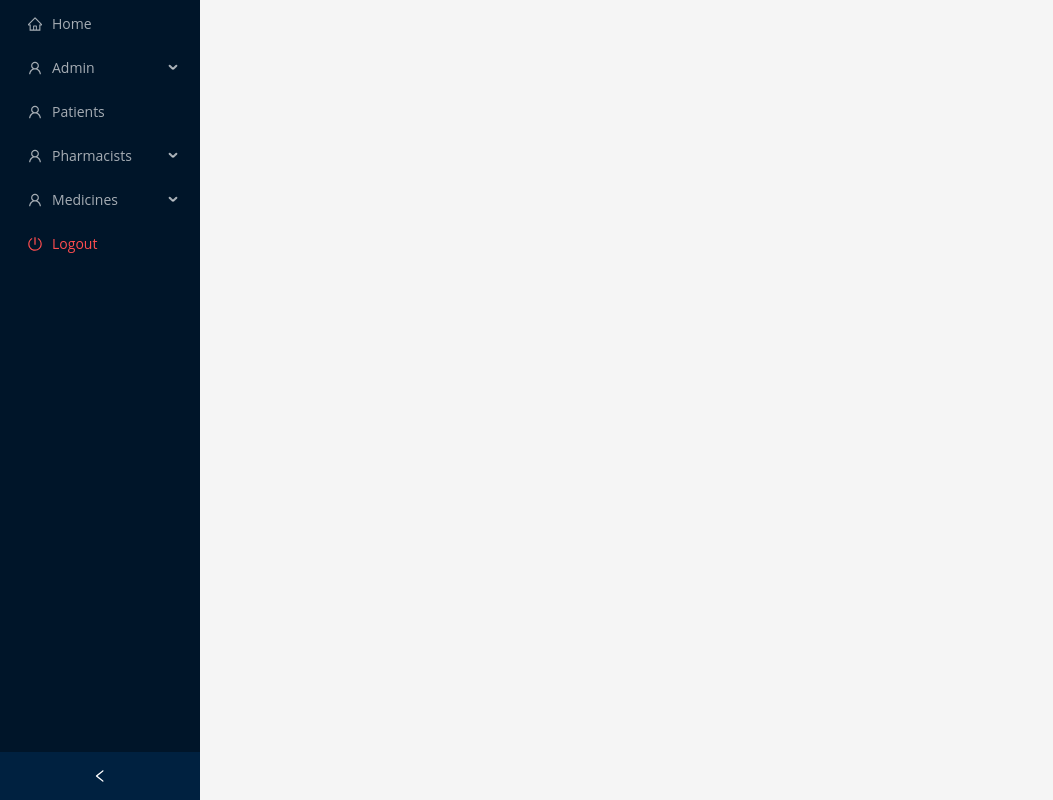
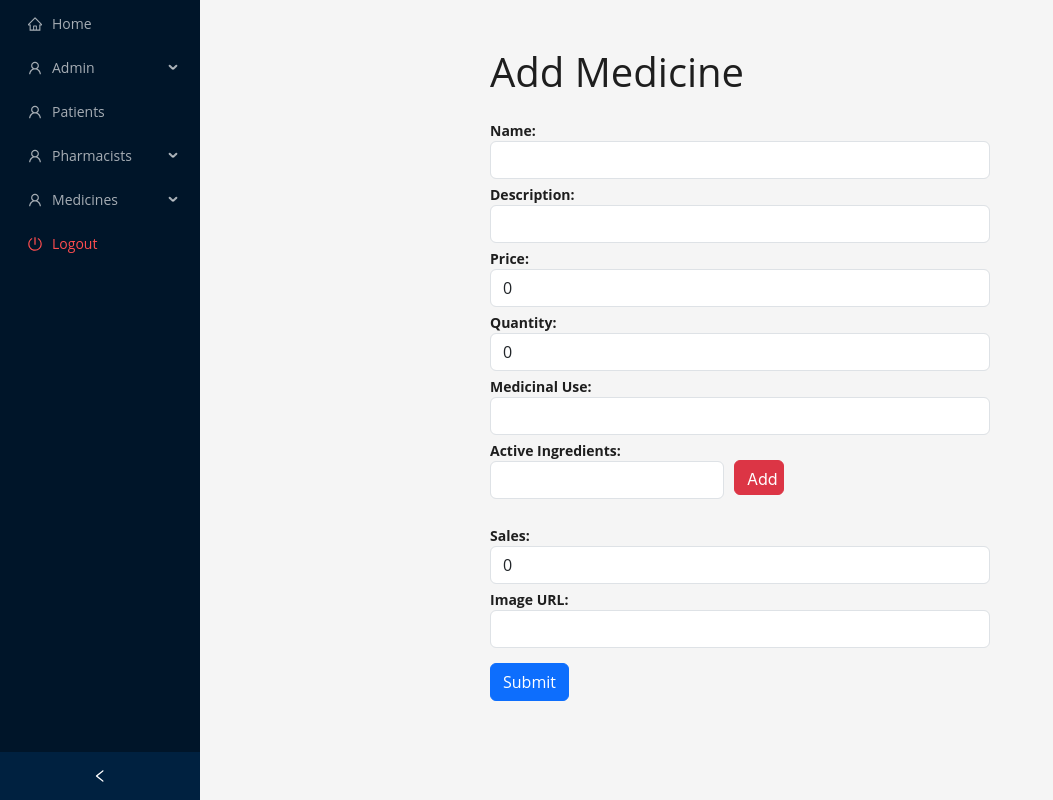
Before and after one commit to SpiderWEBS-ACL/pharmacy, a React (Vite) app in the folder client/: page /pharmacist/addMedicine in a window 1280 px wide. Shown: the whole page, without its empty margins (0-1053 px from the left). Built offline with nearby package versions, Linux system fonts and the light colour scheme.

Commit message:
addMedicine Frontend

```diff
--- a/client/src/AppRouter.tsx
+++ b/client/src/AppRouter.tsx
@@ -15,6 +15,7 @@ import MedicineDetailsPatient from "./pages/Patient/ViewMedicineDetails";
 import RegLog from "./pages/RegLog";
 import Register from "./pages/Pharmacist/Register";
 import EditMedicine from "./pages/Pharmacist/EditMedicine";
+import AddMedicine from "./pages/Pharmacist/addMedicine";
 // import AvailableMedicine from "./pages/Pharmacist/ViewListofAvailableMedecines";
 
 const AppRouter: React.FC = () => {
@@ -33,11 +34,12 @@ const AppRouter: React.FC = () => {
       <Route path="/pharmacist/viewMedicines" element={<AllMedicinesPharm />} />
       <Route path="/pharmacist/medicineDetails/:id" element={<MedicineDetailsPharm />} />
       <Route path="/pharmacist/editMedicine/:id" element={<EditMedicine />} />
+      <Route path="/pharmacist/addMedicine"  element={<AddMedicine/>}/>
 
       <Route path="/patient/register" element={<RegLog />} />
       <Route path="/patient/viewMedicines" element={<AllMedicinesPatient />} />
       <Route path="/patient/medicineDetails/:id" element={<MedicineDetailsPatient />} />
-      {/* <Route path="/pharmacist/viewMedicines" element={<AvailableMedicine />} /> */}
+
     </Routes>
   );
 };
--- a/client/src/components/InputField.tsx
+++ b/client/src/components/InputField.tsx
@@ -12,6 +12,7 @@ interface InputFieldProps {
   touched?: boolean;
   disabled?: boolean;
   options?: string[];
+  required?: boolean;
 }
 
 const InputField: React.FC<InputFieldProps> = ({
@@ -26,6 +27,7 @@ const InputField: React.FC<InputFieldProps> = ({
   touched,
   disabled,
   options,
+  required
 }) => {
   const renderInput = () => {
     if (type === "select" && options) {
@@ -42,7 +44,7 @@ const InputField: React.FC<InputFieldProps> = ({
             onChange={(e) => onChange(e.target.value)}
             onBlur={onBlur}
             disabled={disabled}
-            required
+            required={required}
           >
             {options.map((option) => (
               <option key={option} value={option}>
@@ -62,7 +64,7 @@ const InputField: React.FC<InputFieldProps> = ({
           onChange={(e) => onChange(e.target.value)}
           onBlur={onBlur}
           disabled={disabled}
-          required
+          required={required}
         />
       );
     }
--- a/client/src/pages/Pharmacist/EditMedicine.tsx
+++ b/client/src/pages/Pharmacist/EditMedicine.tsx
@@ -20,6 +20,7 @@ const EditMedicine = () => {
 
   const [Message, setMessage] = useState("");
   const [Alert, setAlert] = useState(false);
+
   const api = axios.create({
     baseURL: "http://localhost:5000",
   });
--- /dev/null
+++ b/client/src/pages/Pharmacist/addMedicine.tsx
@@ -0,0 +1,194 @@
+import React, { useState, useEffect } from "react";
+import axios from "axios";
+import { useNavigate, useParams } from "react-router-dom";
+import InputField from "../../components/InputField";
+import Button from "../../components/Button";
+import { List, Row, Spin } from "antd";
+import { message } from "antd";
+import { IonProgressBar } from "@ionic/react";
+import { Center } from "drei";
+import { alignPropType } from "react-bootstrap/esm/types";
+
+const addMedicine = () => {
+//   const { id } = useParams<{ id: string }>();
+    const [Name, setName] = useState<string>("");
+    const [Description, setDescription] = useState<string>("");
+    const [Price, setPrice] = useState<number>(0);
+    const [ActiveIngredients, setActiveIngredients] = useState([""]);
+    const [ActiveIngredientsReq, setActiveIngredientsReq] = useState<boolean>(true);
+    const [Ingredient, setIngredient] = useState<string>("");
+    const [Quantity, setQuantity] = useState<number>(0);
+    const [MedicinalUse, setMedicinalUse] = useState<string>("");
+    const [imageURL, setImage] = useState<string>("");
+    const [Sales, setSales] = useState<number>(0);
+    const [addedMedicine, setAddedMedicine] = useState<any | null>(null);
+    const [Message, setMessage] = useState("");
+    const [Alert, setAlert] = useState(false);
+    const [viewMedsHidden, setViewMedsHidden] = useState<boolean>(true)
+
+  const api = axios.create({
+    baseURL: "http://localhost:5000",
+  });
+
+
+
+  const handleSubmit = async (event: React.FormEvent) => {
+    event.preventDefault();
+    try {
+      const data = {
+        Name,
+        Description,
+        Price,
+        ActiveIngredients,
+        Quantity,
+        MedicinalUse,
+        imageURL,
+        Sales,
+      };
+      const response = await api.post(`/pharmacist/addMedicine/`, data);
+      console.log("Response:", response.data);
+      setAddedMedicine(response.data);
+      message.success("Medicine added successfully");
+      setAlert(true);
+      setViewMedsHidden(false);
+    } catch (error) {
+      console.error("Error:", error);
+    //   setMessage(error+"");
+      message.error("Failed to add medicine: " + error);
+    }
+}
+
+const addIngredient = async(ingredient: string) => {
+    if(ActiveIngredients[0] == ""){
+        setActiveIngredients([Ingredient]);
+    }
+    else{
+        setActiveIngredients([...ActiveIngredients, Ingredient]);
+    }
+    setIngredient("");
+    setActiveIngredientsReq(false);
+    return ActiveIngredients
+}
+
+const navigate = useNavigate();
+
+const viewMedicine = async () => {
+    navigate("/pharmacist/medicineDetails/" + addedMedicine._id)
+}
+
+  return (
+    <div className="container mt-5">
+      <div className="row justify-content-center">
+        <div className="col-md-6">
+          <h1 className="mb-4">Add Medicine</h1>
+          <form onSubmit={handleSubmit}>
+          <InputField
+              id="Name"
+              label="Name"
+              type="text"
+              value={Name}
+              onChange={setName}
+            ></InputField>
+
+            <InputField
+              id="Description"
+              label="Description"
+              type="text"
+              value={Description}
+              onChange={setDescription}
+            ></InputField>
+
+            <InputField
+              id="Price"
+              label="Price"
+              type="number"
+              value={Price}
+              onChange={setPrice}
+            ></InputField>
+
+            <InputField
+              id="Quantity"
+              label="Quantity"
+              type="number"
+              value={Quantity}
+              onChange={setQuantity}
+            ></InputField>
+
+            <InputField
+              id="MedicinalUse"
+              label="Medicinal Use"
+              type="text"
+              value={MedicinalUse}
+              onChange={setMedicinalUse}
+            ></InputField>
+
+            <Row >
+            <InputField
+              id="activeIngredients"
+              label="Active Ingredients"
+              type="text"
+              value={Ingredient}
+              onChange={setIngredient}
+              required = {ActiveIngredientsReq}     //min 1 active ingredient
+            ></InputField>
+            <br></br>
+
+
+            <button
+              className="btn btn-danger"
+              style={{ marginLeft: "10px", marginTop: "20px", width: 50, height:35}}
+              type="button"
+              onClick={(e:any) => addIngredient(Ingredient)}
+            >
+              Add
+            </button>
+
+            </Row>
+
+            <body style={{backgroundColor: "transparent"}}>
+                {ActiveIngredients.map((ingredient: any) =>
+                <li>{ingredient}</li>
+             )} </body>  <br></br>
+
+            <InputField
+              id="Sales"
+              label="Sales"
+              type="number"
+              value={Sales}
+              onChange={setSales}
+            ></InputField>
+
+            <InputField
+              id="image"
+              label="Image URL"
+              type="text"
+              value={imageURL}
+              onChange={setImage}
+              required={false}
+            ></InputField>
+
+            <button
+              className="btn btn-primary"
+              style={{ marginRight: "10px", marginTop: "10px" }}
+              type="submit"
+            >
+              Submit
+            </button>
+
+            <button
+              id = "viewMed"
+              className="btn btn-danger"
+              style={{ marginRight: "10px", marginTop: "10px", visibility: viewMedsHidden? "hidden" : "visible" }}
+              type="button"
+              onClick={viewMedicine}
+            >
+              View Medicine
+            </button>
+          </form>
+        </div>
+      </div>
+    </div>
+  );
+};
+
+export default addMedicine;
```
Also changed, not shown: client/src/pages/Pharmacist/ViewListofAvailableMedecines.tsx (deleted, +0 -111 lines).
